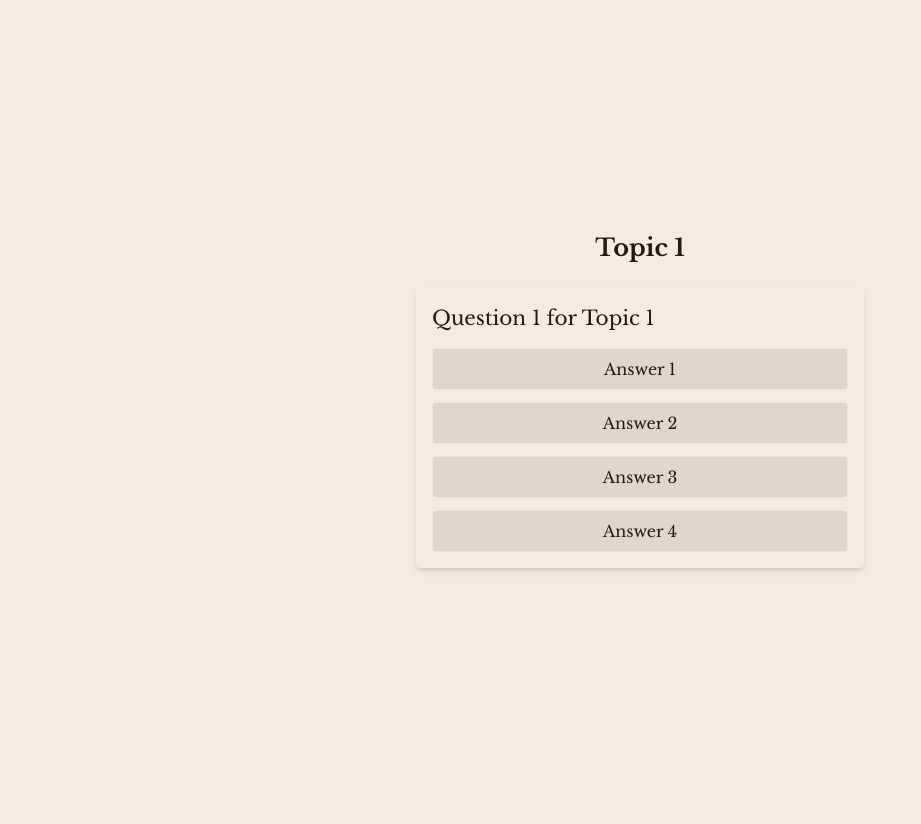
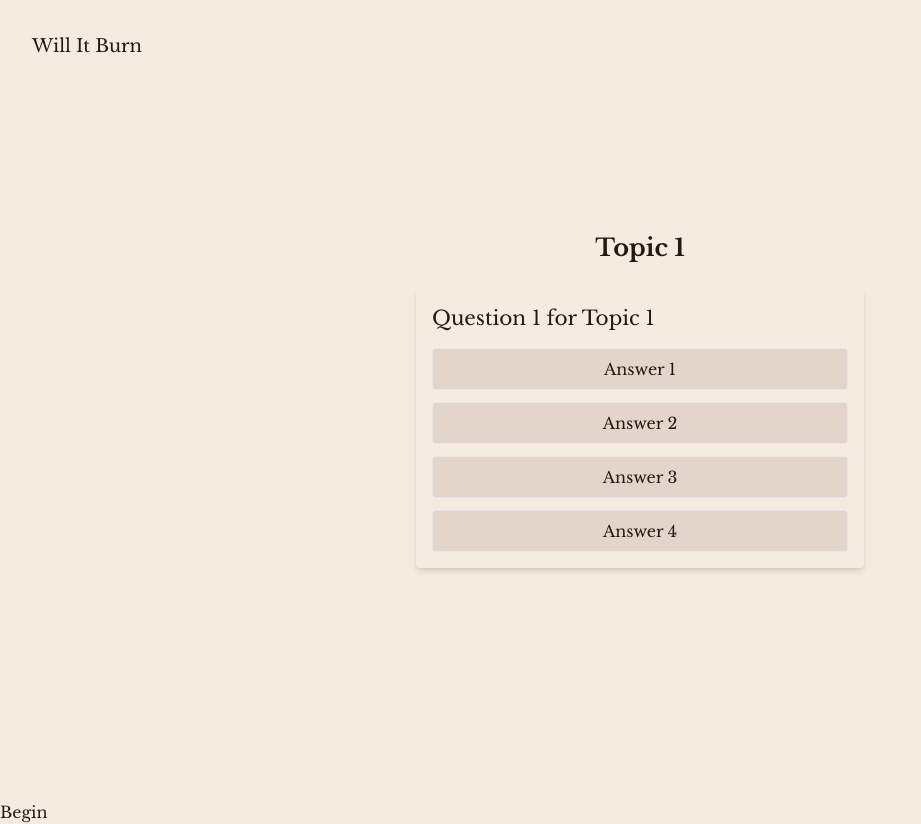
Before and after one commit to fandi2111/Will-it-burn, a Next.js app: page / in a window 1280 px wide. Shown: the whole page, without its empty margins (0-921 px from the left). Before the commit the page ends 800 px from the top, so only its background shows below. Built offline with nearby package versions, Linux system fonts and the light colour scheme.

Commit message:
minor stuff

```diff
--- a/compose.yaml
+++ b/compose.yaml
@@ -15,6 +15,7 @@ services:
         - path: .
           target: /app
           action: sync
+    env_file: .env
 
 
 volumes:
--- a/src/app/layout.tsx
+++ b/src/app/layout.tsx
@@ -1,6 +1,7 @@
 import type { Metadata } from "next";
 import { League_Spartan, Libre_Baskerville } from "next/font/google";
 import "./globals.css";
+import Navbar from "./Navbar";
 
 const leagueSpartan = League_Spartan({
   variable: "--font-league-spartan",
@@ -14,8 +15,9 @@ const libreBaskerville = Libre_Baskerville({
 });
 
 export const metadata: Metadata = {
-  title: "Are you lost?",
-  description: "App that will",
+  title: "Will it burn?",
+  description:
+    "Minimalistic app that raise awarerness on social issues with a touch of craziness.",
 };
 
 export default function RootLayout({
@@ -26,8 +28,9 @@ export default function RootLayout({
   return (
     <html lang="en">
       <body
-        className={`${leagueSpartan.variable} ${libreBaskerville.variable} bg-bg font-text text-fg antialiased`}
+        className={`${leagueSpartan.variable} ${libreBaskerville.variable} overflow-hidden bg-bg font-text text-fg antialiased`}
       >
+        <Navbar />
         {children}
       </body>
     </html>
--- a/src/app/page.tsx
+++ b/src/app/page.tsx
@@ -1,6 +1,7 @@
 "use client";
 import React, { useState } from "react";
 import { questions } from "../data/data";
+import Link from "next/link";
 
 export default function Home() {
   const [currentQuestionIndex, setCurrentQuestionIndex] = useState(0);
@@ -11,7 +12,8 @@ export default function Home() {
 
   const handleAnswerClick = (answerIndex: number) => {
     const isCorrect =
-      answerIndex === questions[currentTopic - 1][currentQuestionIndex].correctAnswer;
+      answerIndex ===
+      questions[currentTopic - 1][currentQuestionIndex].correctAnswer;
 
     if (isCorrect) {
       setScore(score + 1);
@@ -38,13 +40,14 @@ export default function Home() {
   const isQuizComplete = currentTopic > Object.keys(questions).length;
 
   return (
-    <div className="flex flex-col items-center justify-center min-h-screen bg-bg p-4">
-      <h1 className="text-2xl font-bold mb-6">
+    <main>
+      <div className="flex min-h-screen flex-col items-center justify-center bg-bg p-4">
+        <h1 className="mb-6 text-2xl font-bold">
           {isQuizComplete ? "Quiz Completed!" : `Topic ${currentTopic}`}
         </h1>
         {!isQuizComplete ? (
-        <div className="bg-bg shadow-md rounded p-4 w-full max-w-md">
-          <h2 className="text-xl font-medium mb-4">
+          <div className="w-full max-w-md rounded bg-bg p-4 shadow-md">
+            <h2 className="mb-4 text-xl font-medium">
               {questions[currentTopic - 1][currentQuestionIndex].question}
             </h2>
             <div className="flex flex-col gap-3">
@@ -52,10 +55,11 @@ export default function Home() {
                 (answer, index) => (
                   <button
                     key={index}
-                  className={`py-2 px-4 border rounded transition-colors ${
+                    className={`rounded border px-4 py-2 transition-colors ${
                       selectedAnswer === index
                         ? index ===
-                        questions[currentTopic - 1][currentQuestionIndex].correctAnswer
+                          questions[currentTopic - 1][currentQuestionIndex]
+                            .correctAnswer
                           ? "bg-accent text-fg"
                           : "bg-wrong text-fg"
                         : "bg-secondary text-fg hover:bg-primary"
@@ -65,17 +69,17 @@ export default function Home() {
                   >
                     {answer}
                   </button>
-              )
+                ),
               )}
             </div>
           </div>
         ) : (
-        <div className="bg-bg shadow-md rounded p-4 w-full max-w-md">
-          <h2 className="text-xl font-medium mb-4">
+          <div className="w-full max-w-md rounded bg-bg p-4 shadow-md">
+            <h2 className="mb-4 text-xl font-medium">
               Your total score: {score}
             </h2>
             <button
-            className="py-2 px-4 bg-secondary text-fg rounded hover:bg-primary"
+              className="rounded bg-secondary px-4 py-2 text-fg hover:bg-primary"
               onClick={() => {
                 setCurrentTopic(1); // Restart from topic 1
                 setCurrentQuestionIndex(0);
@@ -88,5 +92,9 @@ export default function Home() {
           </div>
         )}
       </div>
+      <div>
+        <Link href="/test">Begin</Link>
+      </div>
+    </main>
   );
 }
```
Also changed, not shown: package.json (+6 -1 lines). Lines whose indentation alone changed are shown as unchanged.
